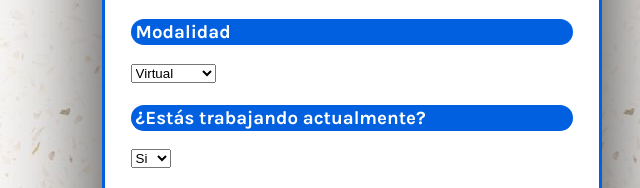
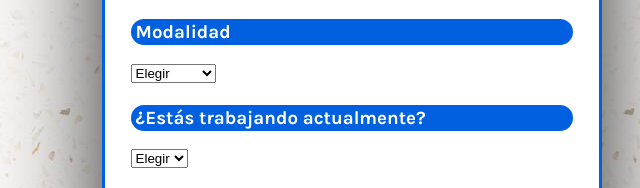
Before and after one commit to Honne15/Nodo7F2413JulianaHenao, a plain HTML site: page Formulario/formulario.html in a window 1280 px wide. Shown: the part 1005-1193 px from the top of the page, 288-928 px from the left. Drawn offline with Linux system fonts and the light colour scheme.

Commit message:
Agrego cambios en el option

```diff
--- a/Formulario/formulario.html
+++ b/Formulario/formulario.html
@@ -63,6 +63,7 @@
     <div>
         <h3>Modalidad</h3>
         <select id="modalidad" name="Modalidad" required>
+            <option value>Elegir</option>
             <option value>Virtual</option>
             <option value>Presencial</option>
         </select>
@@ -70,6 +71,7 @@
     <div>
         <h3>¿Estás trabajando actualmente?</h3>
         <select id="trabajo" name="Trabajo" required>
+            <option value>Elegir</option>
             <option value>Si</option>
             <option value>No</option>
         </select>
```
